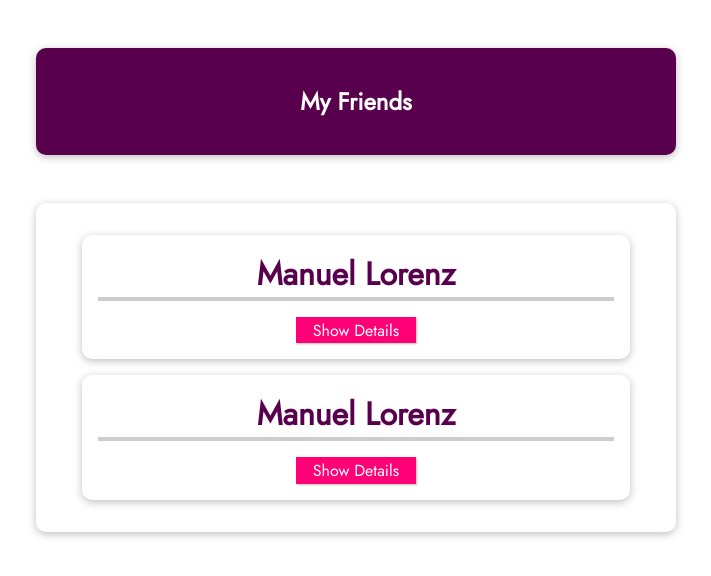
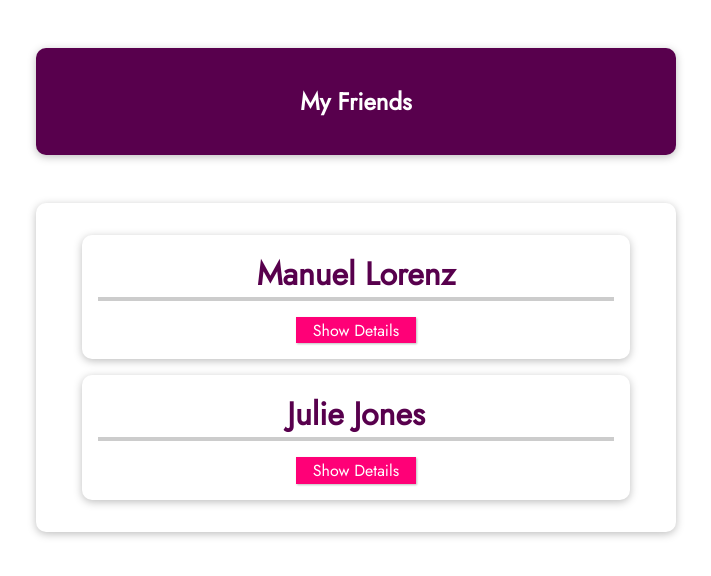
Before and after one commit to IngDavidTM/first-cli-vue, a Vue app: page / in a window 1280 px wide. Shown: the top 576 px of the page, without its empty margins (284-995 px from the left). Built offline with nearby package versions, Linux system fonts and the light colour scheme.

Commit message:
Add props to friend contact

```diff
--- a/src/App.vue
+++ b/src/App.vue
@@ -3,8 +3,13 @@
     <header><h1>My Friends</h1></header>
     <ul>
       <li>
-        <friend-contact></friend-contact>
-        <friend-contact></friend-contact>
+        <friend-contact
+          v-for="friend in friends"
+          :key="friend.id"
+          :name="friend.name"
+          :phone-number="friend.phone"
+          :email-address="friend.email"
+        ></friend-contact>
       </li>
     </ul>
   </section>
--- a/src/components/FriendContact.vue
+++ b/src/components/FriendContact.vue
@@ -1,25 +1,24 @@
 <template>
   <li>
-    <h2>{{ friend.name }}</h2>
+    <h2>{{ name }}</h2>
     <button @click="toggleDetails">{{ detailsAreVisible ? 'Hide' : 'Show' }} Details</button>
     <ul v-if="detailsAreVisible">
-      <li><strong>Phone:</strong> {{ friend.phone }}</li>
-      <li><strong>Email:</strong> {{ friend.email }}</li>
+      <li><strong>Phone:</strong> {{ phoneNumber}}</li>
+      <li><strong>Email:</strong> {{ emailAddress }}</li>
     </ul>
   </li>
 </template>
 
 <script>
   export default {
+    props: [
+      'name',
+      'phoneNumber',
+      'emailAddress'
+    ],
     data() {
       return {
-        detailsAreVisible: false,
-        friend: {
-          id: 'manuel',
-          name: 'Manuel Lorenz',
-          phone: '01234 5678 991',
-          email: 'manuel@localhost.com',
-        }
+        detailsAreVisible: false
       }
     },
     methods: {
```
